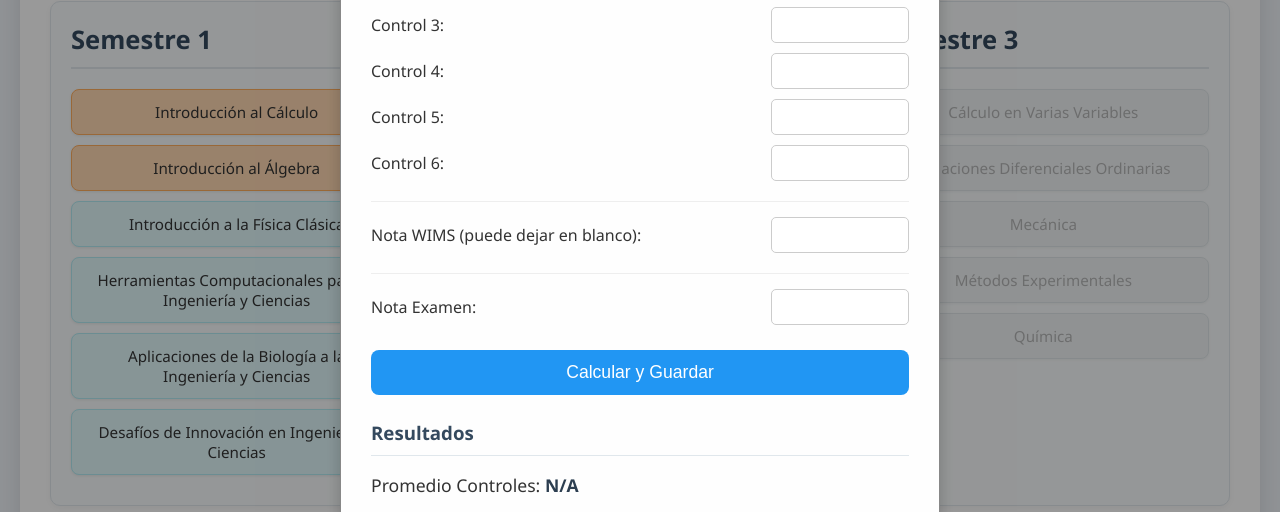
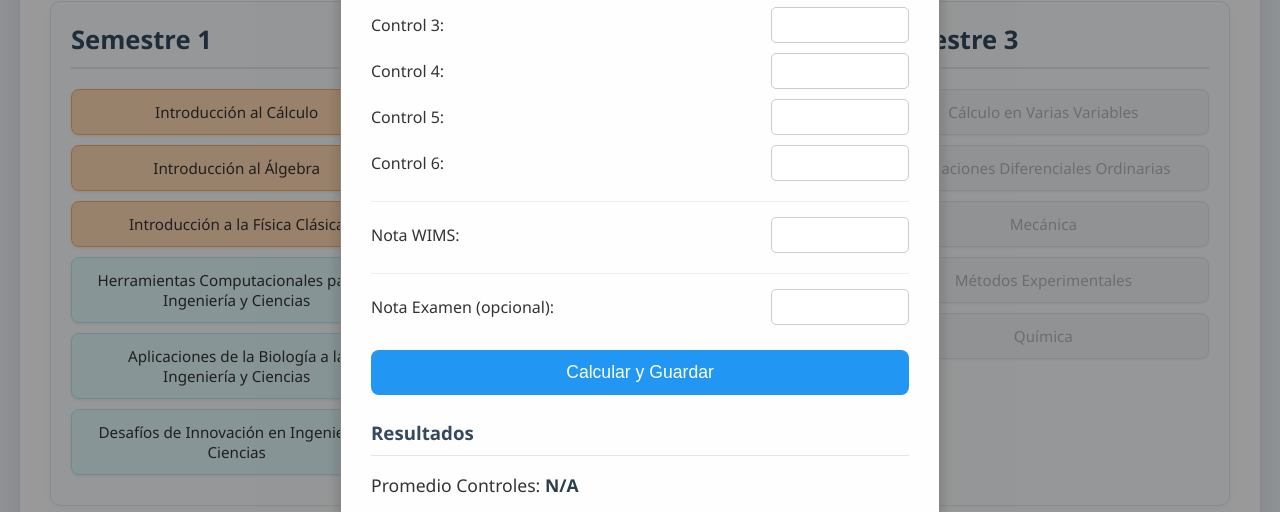
Before and after one commit to pshmarco/borrendesafios, a plain HTML site: page index.html in a window 1280 px wide. Both pictures are taken after a click on the item "Introducción al Cálculo". Shown: the part 255-767 px from the top of the page. Drawn offline with Linux system fonts and the light colour scheme.

Commit message:
index.html

```diff
--- a/index.html
+++ b/index.html
@@ -3,8 +3,7 @@
 <head>
     <meta charset="UTF-8">
     <meta name="viewport" content="width=device-width, initial-scale=1.0">
-    <title>Malla Curricular Interactiva</title>
-    <link rel="stylesheet" href="style.css">
+    <title>borren desafíos</title> <link rel="stylesheet" href="style.css">
 </head>
 <body>
     <div class="main-container">
@@ -21,8 +20,7 @@
                     <ul class="ramos-list">
                         <li class="ramo open-grade-modal" data-id="introduccion-calculo" data-prereq="" data-creditos="6" data-target-ramo="introduccion-calculo">Introducción al Cálculo</li>
                         <li class="ramo open-grade-modal" data-id="introduccion-algebra" data-prereq="" data-creditos="6" data-target-ramo="introduccion-algebra">Introducción al Álgebra</li>
-                        <li class="ramo" data-id="introduccion-fisica-clasica" data-prereq="" data-creditos="6">Introducción a la Física Clásica</li>
-                        <li class="ramo" data-id="herramientas-computacionales" data-prereq="" data-creditos="3">Herramientas Computacionales para la Ingeniería y Ciencias</li>
+                        <li class="ramo open-grade-modal" data-id="introduccion-fisica-clasica" data-prereq="" data-creditos="6" data-target-ramo="introduccion-fisica-clasica">Introducción a la Física Clásica</li> <li class="ramo" data-id="herramientas-computacionales" data-prereq="" data-creditos="3">Herramientas Computacionales para la Ingeniería y Ciencias</li>
                         <li class="ramo" data-id="aplicaciones-biologia" data-prereq="" data-creditos="3">Aplicaciones de la Biología a la Ingeniería y Ciencias</li>
                         <li class="ramo" data-id="desafios-innovacion" data-prereq="" data-creditos="6">Desafíos de Innovación en Ingeniería y Ciencias</li>
                     </ul>
@@ -59,7 +57,8 @@
                         <li class="ramo" data-id="electromagnetismo" data-prereq="calculo-varias-variables,ecuaciones-diferenciales-ordinarias,mecanica" data-creditos="6">Electromagnetismo</li>
                         <li class="ramo" data-id="modulo-interdisciplinario" data-prereq="metodos-experimentales,proyecto-innovacion" data-creditos="3">Módulo Interdisciplinario</li>
                         <li class="ramo" data-id="termodinamica" data-prereq="" data-creditos="6">Termodinámica</li>
-                        <li class="ramo" data-id="electivo-2" data-prereq="" data-creditos="3">Electivo</li> </ul>
+                        <li class="ramo" data-id="electivo-2" data-prereq="" data-creditos="3">Electivo</li>
+                    </ul>
                 </div>
             </div>
 
@@ -71,8 +70,6 @@
             </div>
         </div>
 
-        </div>
-
         <div id="gradeModal" class="modal">
             <div class="modal-content">
                 <span class="close-button">&times;</span>
@@ -82,11 +79,11 @@
                     <div id="controlsContainer">
                         </div>
                     <div class="wims-section">
-                    <label for="wimsGrade">Nota WIMS (puede dejar en blanco):</label>
+                        <label for="wimsGrade">Nota WIMS:</label>
                         <input type="number" id="wimsGrade" min="1.0" max="7.0" step="0.1">
                     </div>
                     <div class="examen-section">
-                    <label for="examenGrade">Nota Examen:</label>
+                        <label for="examenGrade">Nota Examen (opcional):</label>
                         <input type="number" id="examenGrade" min="1.0" max="7.0" step="0.1">
                     </div>
                     <button id="calculateGrades">Calcular y Guardar</button>
```
Lines whose indentation alone changed are shown as unchanged.
